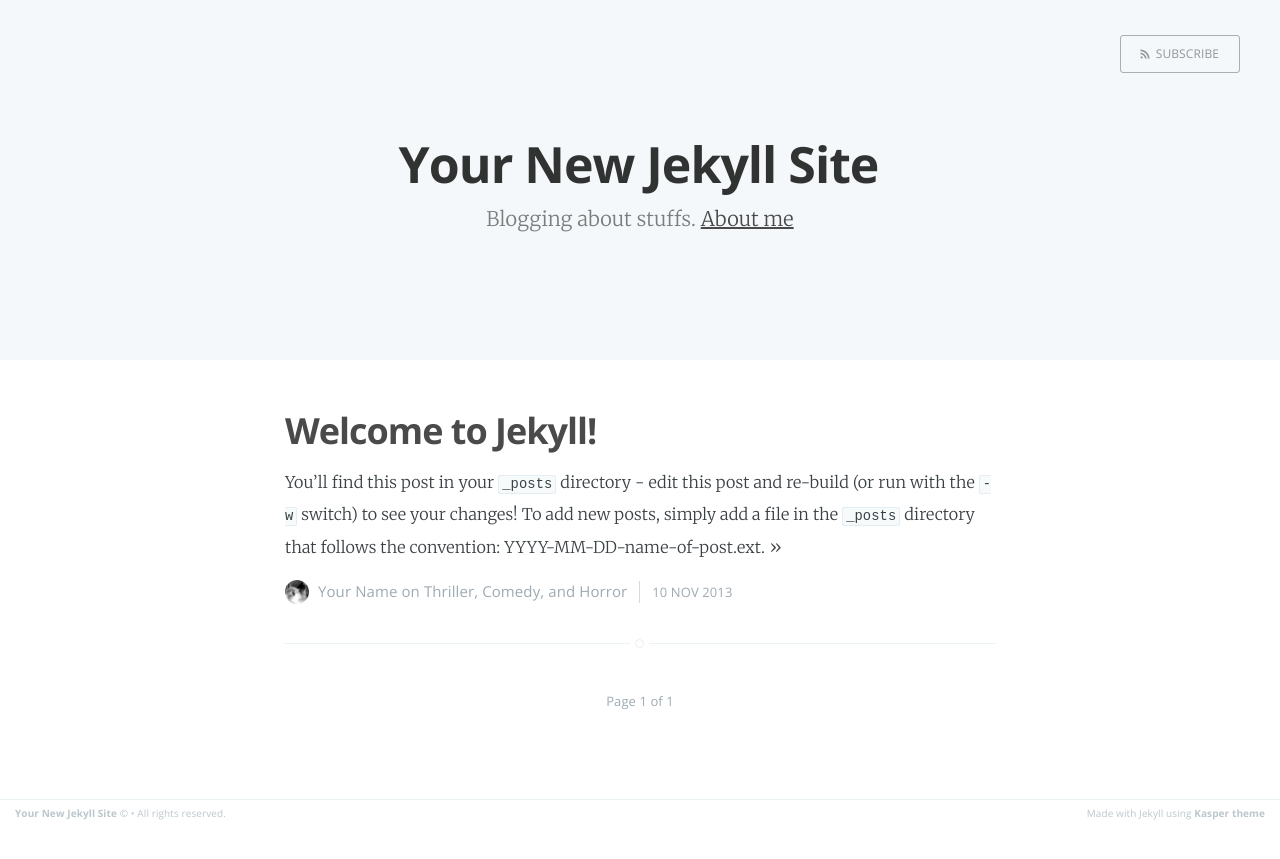
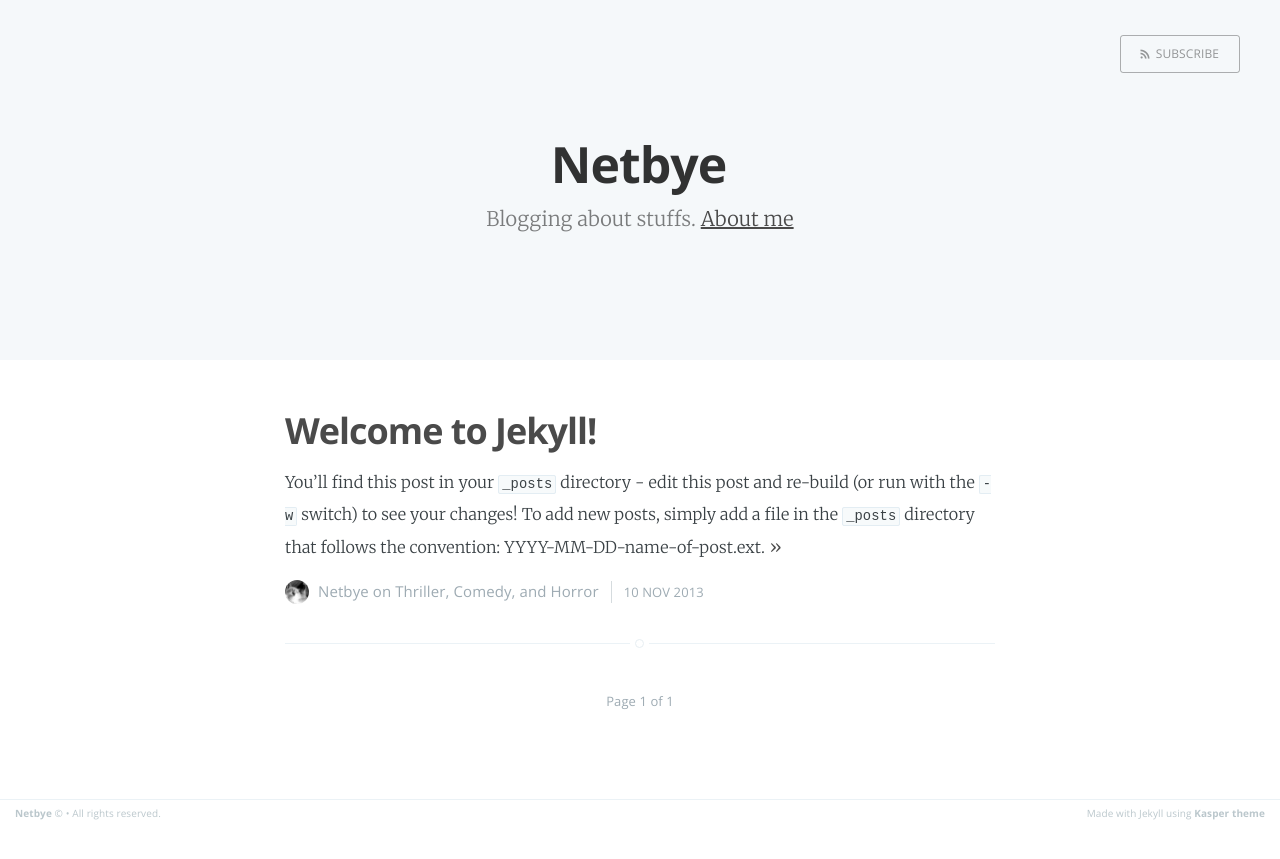
Before and after one commit to netbye/netbye.github.io, a Jekyll site: the page built from index.html, in a window 1280 px wide. Shown: the top 859 px of the page. Built offline with Jekyll 4.4.1, drawn with Linux system fonts in a browser that asks for light colours; Markdown is read by kramdown in place of the engine named in the settings; the list of posts is cut into pages by our own code.

Commit message:
Initial commit

```diff
--- a/_config.yml
+++ b/_config.yml
@@ -1,6 +1,6 @@
-name: Your New Jekyll Site
+name: Netbye
 description: Blogging about stuffs
-meta_description: "Your New Jekyll Site, Blogging about stuffs"
+meta_description: "Netbye'blog"
 
 markdown: redcarpet
 highlighter: pygments
@@ -11,5 +11,5 @@ domain_name: 'http://yourblog-domain.com'
 google_analytics: 'UA-XXXXXXXX-X'
 
 # Details for the RSS feed generator
-url:            'blog url'
-author:         'Your Name'
+url:            'netbye.github.io'
+author:         'Netbye'
```
